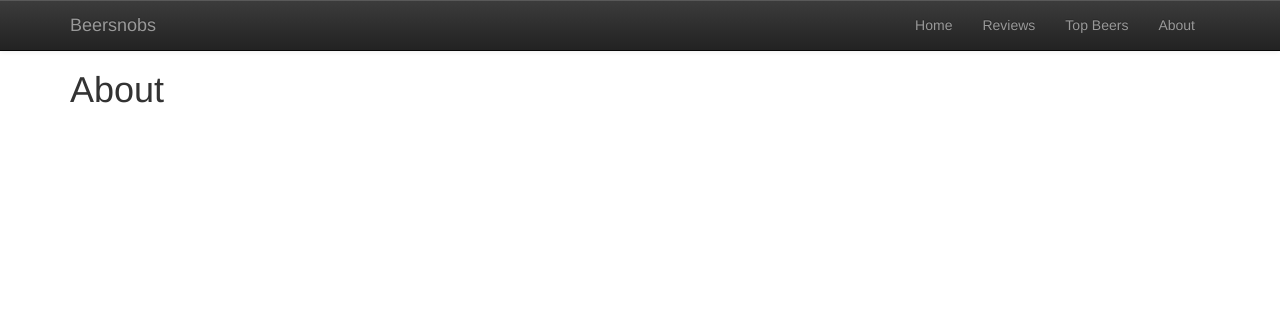
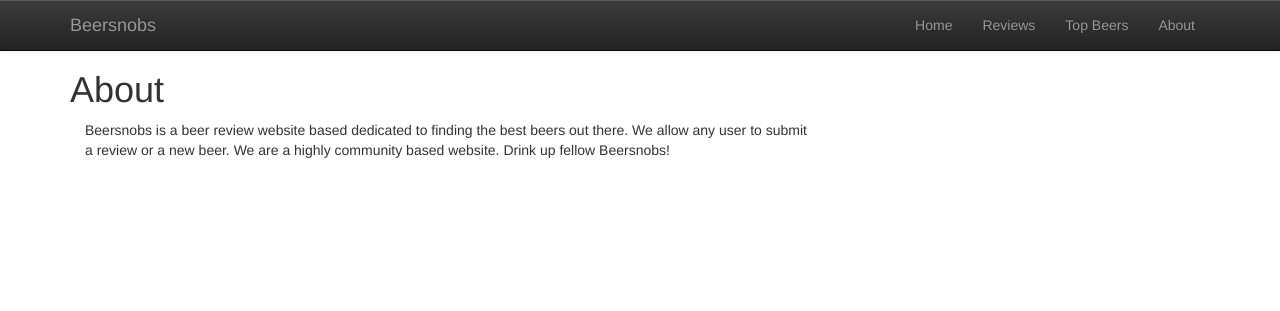
Before and after one commit to jackokerman/beersnobs, a PHP site: page /index.php?page=about in a window 1280 px wide. Shown: the top 311 px of the page. Run offline with PHP 8.4, Linux system fonts and the light colour scheme; some libraries are stand-ins or nearby versions.

Commit message:
added filler about me

```diff
--- a/include/about.php
+++ b/include/about.php
@@ -1 +1,7 @@
 <h1>About</h1>
+<div class="col-md-8">
+Beersnobs is a beer review website based dedicated to finding the best
+beers out there.  We allow any user to submit a review or a new beer.
+We are a highly community based website. Drink up fellow Beersnobs!
+
+</div>
```
